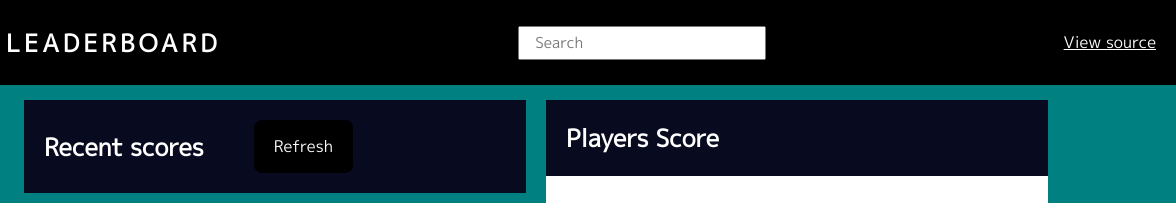
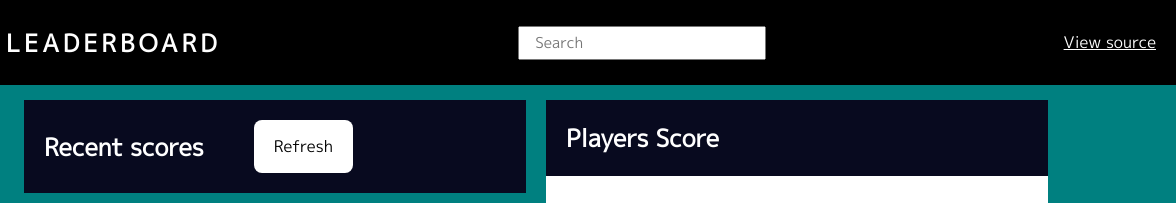
Before and after one commit to abdulhamiid/leaderboard, a website built with webpack: page src/index.html in a window 1280 px wide. Shown: the top 203 px of the page, 104-1280 px from the left. Built offline with nearby package versions, Linux system fonts and the light colour scheme; no server answers.

Commit message:
Removed unused code

```diff
--- a/src/style.css
+++ b/src/style.css
@@ -68,7 +68,8 @@ h1 {
 
 #showcase button {
   padding: 15px 20px;
-  background-color: #000;
+  color: #000;
+  background-color: #fff;
   font-size: 16px;
   margin-left: 10px;
 }
@@ -105,7 +106,6 @@ h1 {
 #form-header,
 #showcase-title {
   background-color: #080a1f;
-  /* opacity: 0.5; */
   color: #fff;
   width: 100%;
   padding: 20px;
@@ -188,12 +188,7 @@ h1 {
   margin-top: 20px;
   box-sizing: border-box;
   background-color: #080a1f;
-  /* opacity: 0.5; */
   color: #fff;
-}
-
-#form button[type="submit"]:hover {
-  opacity: 0.8;
 }
 
 li {
```
